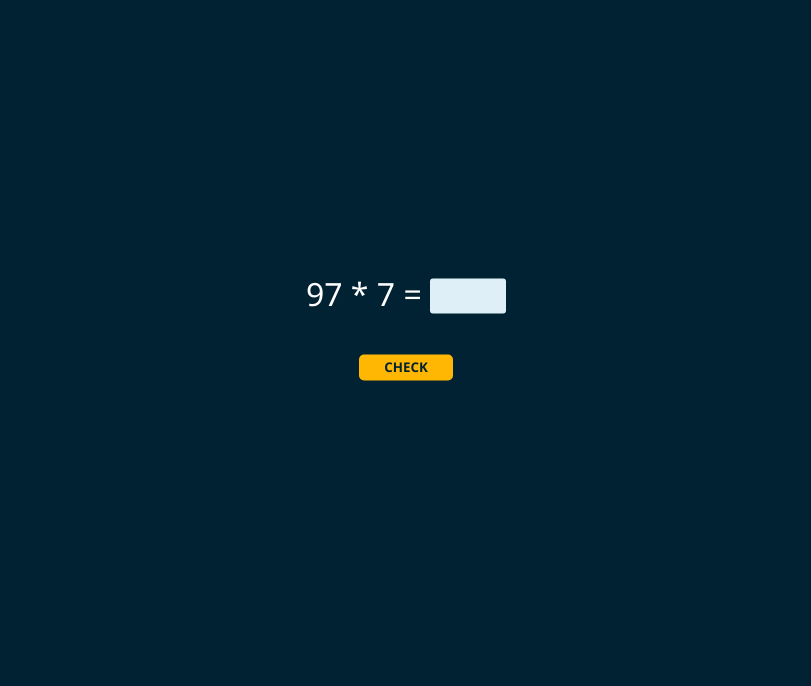
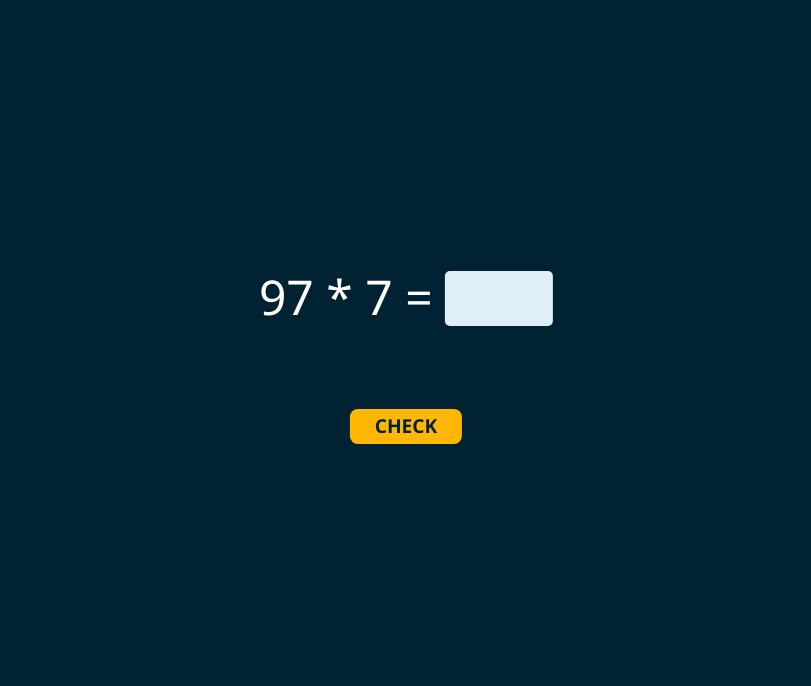
Before and after one commit to Ahm3tJ4f/Quick-Math-Quiz, a plain HTML site: page index.html in a window 1280 px wide. Shown: the part 114-800 px from the top of the page, without its empty margins (234-1045 px from the left). Drawn offline with Linux system fonts and the light colour scheme; a web font is replaced by a local one.

Commit message:
restyle elements for 100% zoom

```diff
--- a/style.css
+++ b/style.css
@@ -10,7 +10,7 @@ body {
 }
 
 h1 {
-    font-size: 3rem;
+    font-size: 4rem;
     background-color: #219EBC;
     border-radius: 5px;
     padding: 1px 80px 5px;
@@ -18,38 +18,39 @@ h1 {
 }
 
 form{
-    width: 250px;
     text-align: center;
     position: absolute;
-    top: 55%;
+    top: 60%;
     left: 50%;
     transform: translate(-50%, -50%);
 }
 
 #expression{
-    font-size: 2rem;
+    font-size: 3rem;
 }
 
 #answer {
     border: 0px;
-    width: 4.5rem;
-    font-size: 1.8rem;
+    width: 6.5rem;
+    font-size: 3rem;
     outline: none;
-    border-radius: 3px;
+    border-radius: 5px;
     background-color: #deeff8;
     color: #002233;
     text-align: center;
     transition: 100ms;
+    padding: 0 2px;
+
 }
 
 #submit {
   display: flex;
   justify-content: center;
-  margin: 40px 0px 0px;
+  margin: 80px 0px 0px;
 }
 
 button{
-    border-radius: 5px;
+    border-radius: 8px;
     background-color: #FFB703;
     border: none;
     cursor: pointer;
@@ -58,12 +59,12 @@ button{
     font-weight: bold;
     color: #002233;
     transition: 200ms;
+    font-size: 1.2rem;
 }
 
 #result {
     font-size: 1.5em;
     text-align: center;
-    position:absolute;
     width: inherit
 }
 
```
